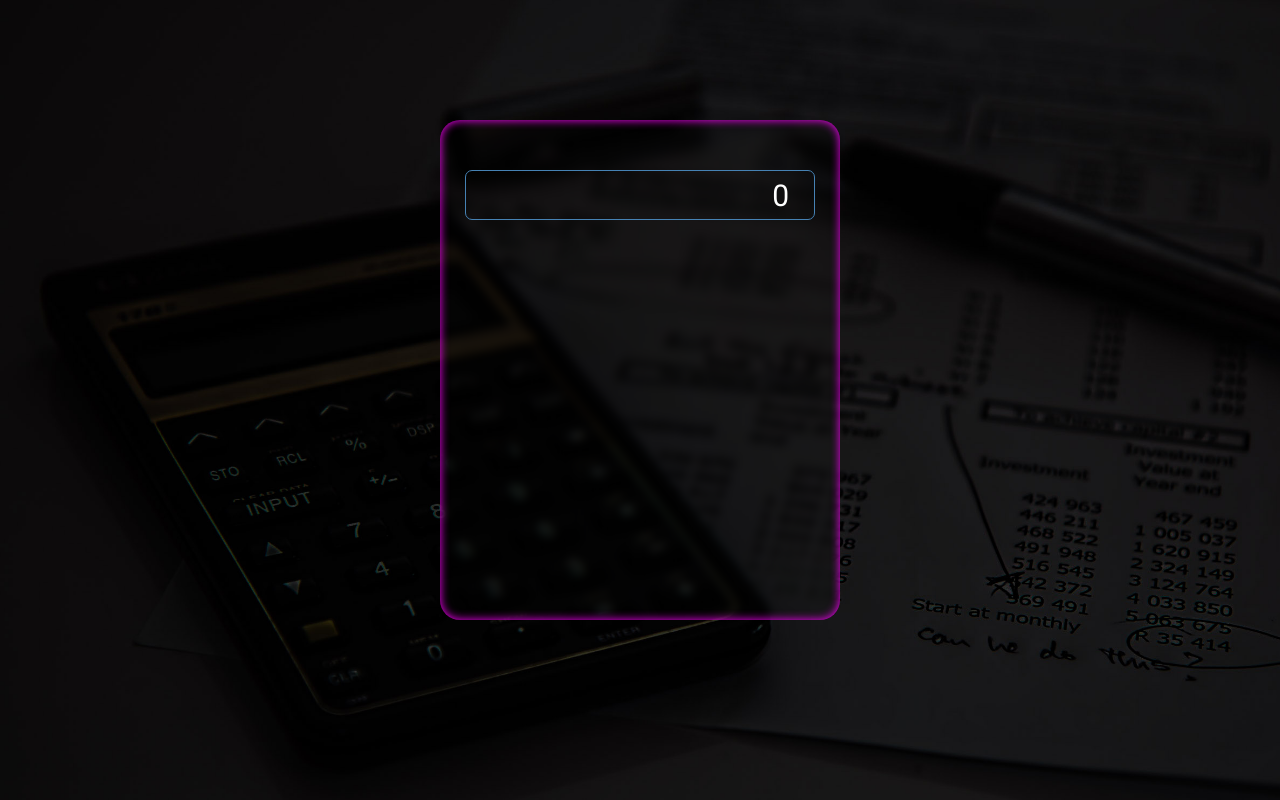
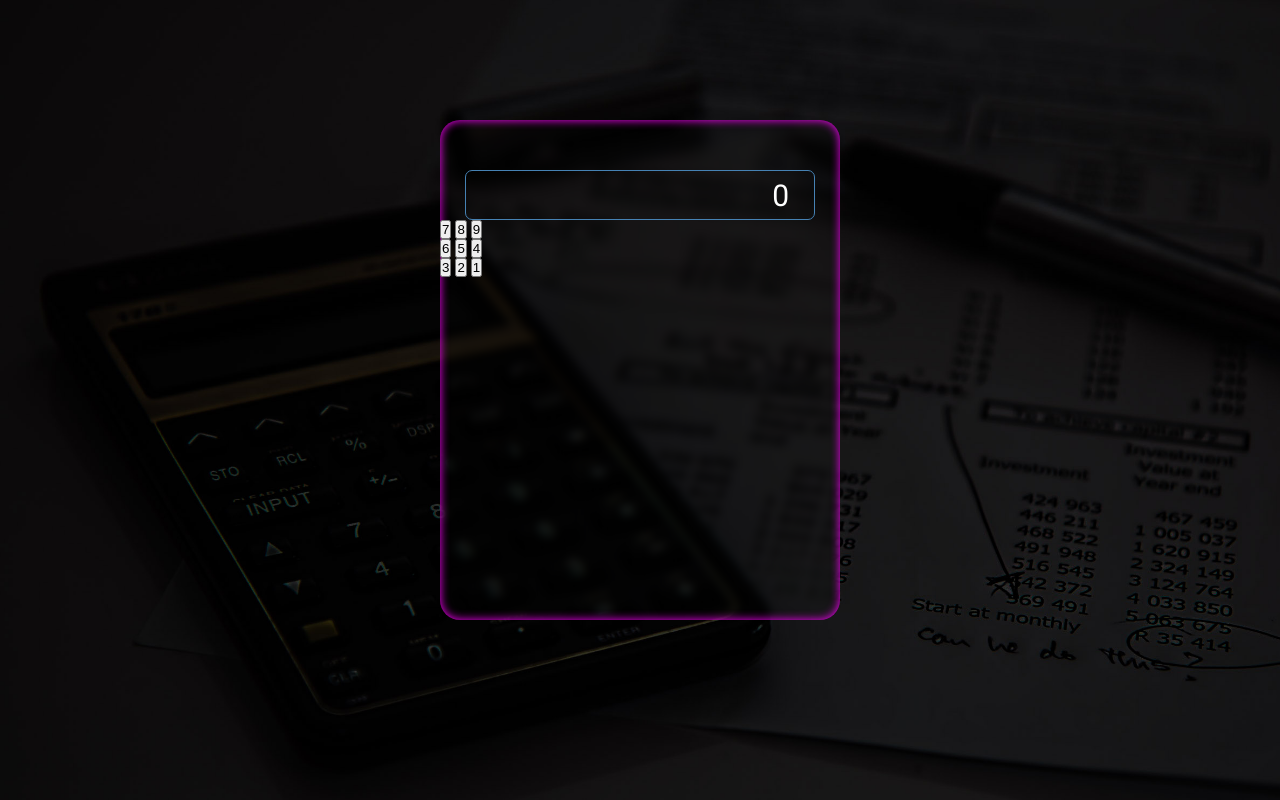
Before and after one commit to Akbar4964/Calculator-Form, a plain HTML site: page index.html in a window 1280 px wide. Drawn offline with Linux system fonts and the light colour scheme.

Commit message:
added codes

```diff
--- a/index.html
+++ b/index.html
@@ -21,6 +21,23 @@
             <div class="calc-screen">
               <div class="calc-demo">0</div>
             </div>
+            <div class="calc-row">
+              <div class="calc-one">
+                <button>7</button>
+                <button>8</button>
+                <button>9</button>
+              </div>
+              <div class="calc-two">
+                <button>6</button>
+                <button>5</button>
+                <button>4</button>
+              </div>
+              <div class="calc-three">
+                <button>3</button>
+                <button>2</button>
+                <button>1</button>
+              </div>
+            </div>
           </div>
         </div>
       </div>
```
